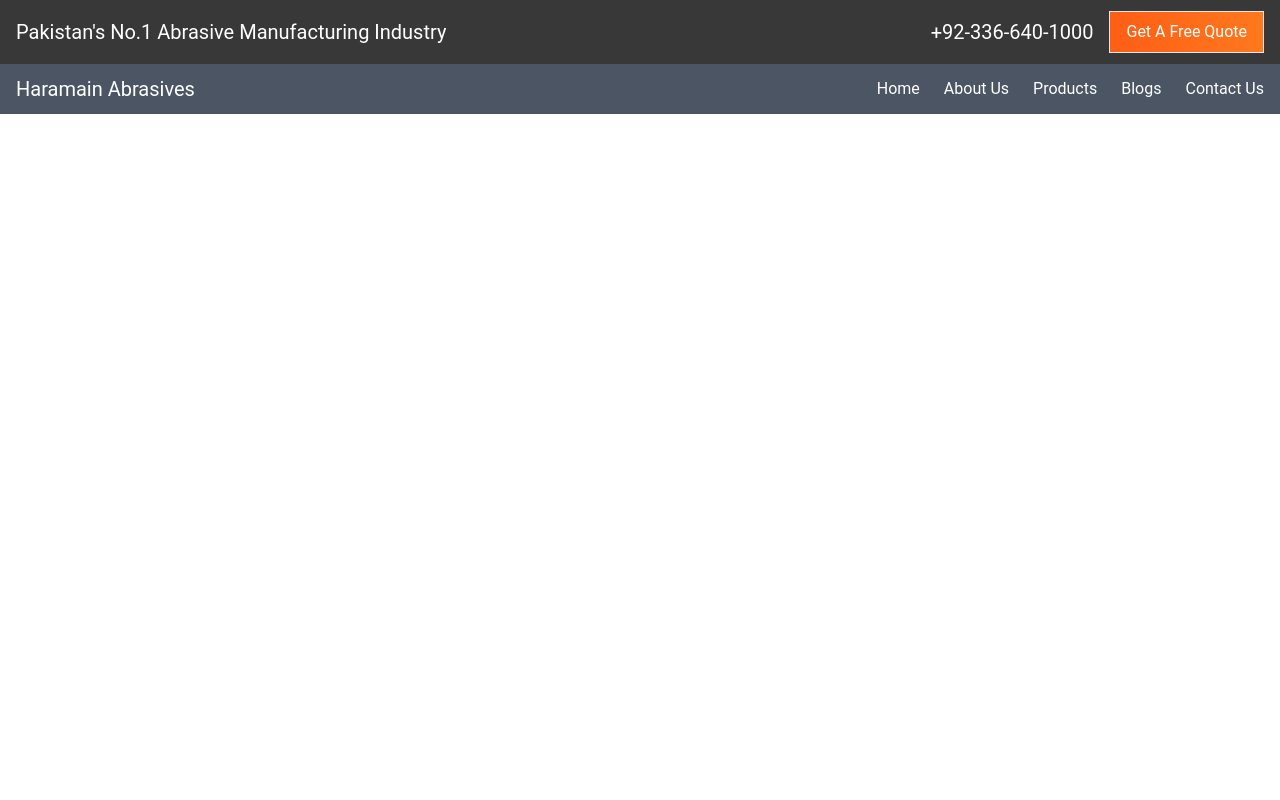
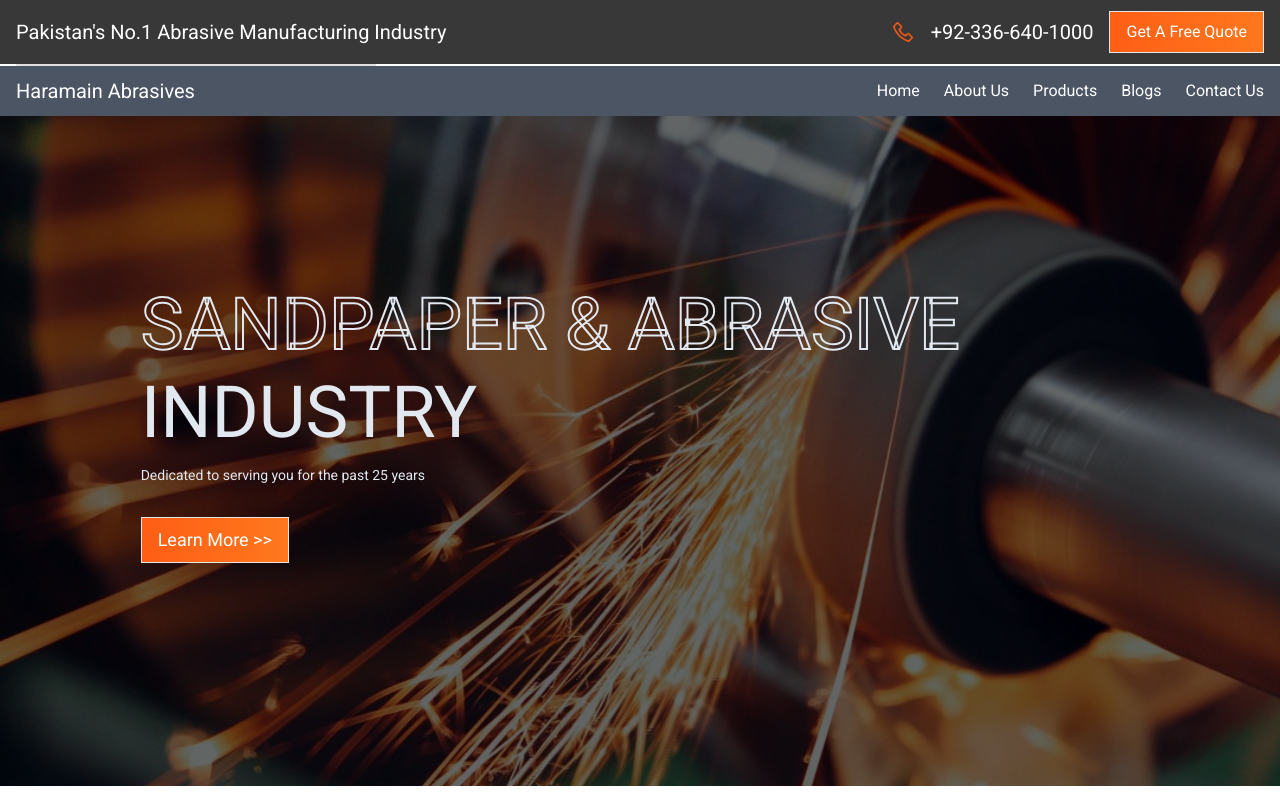
Before and after one commit to zubairkhawar/Industrial-Website-React, a React (Vite) app: page / in a window 1280 px wide. Built offline with nearby package versions, Linux system fonts and the light colour scheme.

Commit message:
final commit topbar and navbar

```diff
--- a/index.html
+++ b/index.html
@@ -3,6 +3,7 @@
   <head>
     <meta charset="UTF-8" />
     <link rel="icon" type="image/svg+xml" href="/vite.svg" />
+    <link href="https://fonts.googleapis.com/css2?family=Roboto:wght@400;500;700&display=swap" rel="stylesheet">
     <meta name="viewport" content="width=device-width, initial-scale=1.0" />
     <title>HAI</title>
   </head>
--- a/src/App.jsx
+++ b/src/App.jsx
@@ -1,21 +1,31 @@
-import React from 'react'
-import { useState } from 'react'
-import reactLogo from './assets/react.svg'
-import viteLogo from '/vite.svg'
-import TopBar from './components/TopBar'
-import NavBar from './components/NavBar'
+import React from 'react';
+import { useState } from 'react';
+import TopBar from './components/TopBar';
+import NavBar from './components/NavBar';
+import Hero from './components/Hero';
+import Divider from '@mui/material/Divider';
 
 function App() {
-  const [count, setCount] = useState(0)
+  const [count, setCount] = useState(0);
+
+  const style = {
+    py: 0,
+    width: '80%',
+    maxWidth: 360,
+    borderRadius: 2,
+    border: '0.5px solid',
+    borderColor: 'divider',
+    backgroundColor: 'background.paper',
+  };
 
   return (
     <>
-      <div>
-        <TopBar />
-        <NavBar />
-      </div>
+      <TopBar />
+      <Divider sx={style} variant="middle" orientation="horizontal" flexItem />
+      <NavBar />
+      <Hero />
     </>
-  )
+  );
 }
 
-export default App
+export default App;
--- /dev/null
+++ b/src/components/Hero.jsx
@@ -0,0 +1,25 @@
+import React from 'react';
+
+const Hero = () => {
+  return (
+    <div className='relative w-full h-[90vh]'>
+      {/* Image */}
+      <img src='bg-hero.jpeg' alt='Background' className='w-full h-full object-cover' />
+
+      {/* Overlay */}
+      <div className='absolute top-0 left-0 w-full h-full bg-black opacity-60'></div>
+
+      {/* Content */}
+      <div className='absolute top-1/2 right-1/4 transform -translate-y-1/2 text-left font-roboto text-cream z-10 pl-5 lg:pl-0'>
+        <h1 className='text-4xl lg:text-7xl mb-4 ' style={{ WebkitTextFillColor: 'transparent', WebkitTextStrokeWidth: '2px', WebkitTextStrokeColor: 'cream', textTransform: 'uppercase'}}>
+          Sandpaper & Abrasive
+        </h1>
+        <h1 className='text-4xl lg:text-7xl mb-4 uppercase'>Industry</h1>
+        <p className='text-sm lg:text-md mb-0 '>Dedicated to serving you for the past 25 years</p>
+        <button className='mt-8 py-2 border bg-gradient-to-r from-[var(--primary-orange)] to-[var(--secondary-orange)] text-white text-lg '>Learn More {'>>'}</button>
+      </div>
+    </div>
+  );
+};
+
+export default Hero;
--- a/src/components/TopBar.jsx
+++ b/src/components/TopBar.jsx
@@ -1,17 +1,16 @@
-import React from 'react'
+import React from 'react';
 
 const TopBar = () => {
   return (
     <div className='w-full h-16 bg-[#393838] flex justify-between px-4 py-2 items-center'>
       <h1 className='text-white text-xl mx-auto lg:text-left lg:mx-0'>Pakistan's No.1 Abrasive Manufacturing Industry</h1>
       <div className='hidden lg:flex items-center '>
-        <a src="icon-phone.png" className='text-white text-xl px-4'>+92-336-640-1000</a>
+        <img src="icon-phone.png" alt="Phone Icon" className='h-6 w-auto' />
+        <a href="tel:+923366401000" className='text-white text-xl px-4'>+92-336-640-1000</a>
         <button className=''>Get A Free Quote</button>
       </div>
     </div>
+  );
+};
 
-
-  )
-}
-
-export default TopBar
+export default TopBar;
--- a/src/index.css
+++ b/src/index.css
@@ -21,4 +21,5 @@
   button{
     @apply px-4 py-2 border bg-gradient-to-r from-[var(--primary-orange)] to-[var(--secondary-orange)] text-white
   }
+
 }
--- a/tailwind.config.js
+++ b/tailwind.config.js
@@ -2,7 +2,11 @@
 export default {
   content: ["./src/**/*.{html,js,jsx}"],
   theme: {
-    extend: {},
+    extend: {
+      colors: {
+        'cream': '#E2E8F0',
+      },
+    },
   },
   plugins: [],
 }
```
Also changed, not shown: public/bg-hero.jpeg (added).
